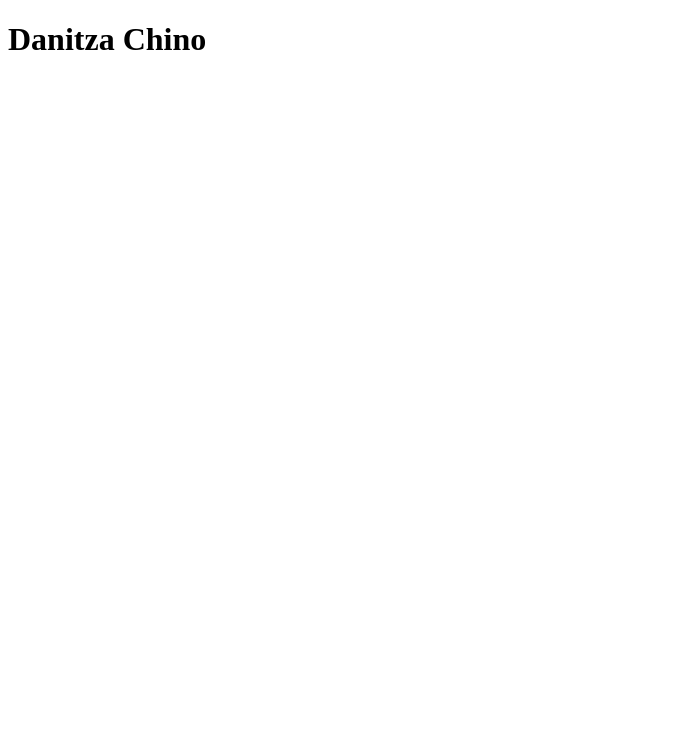
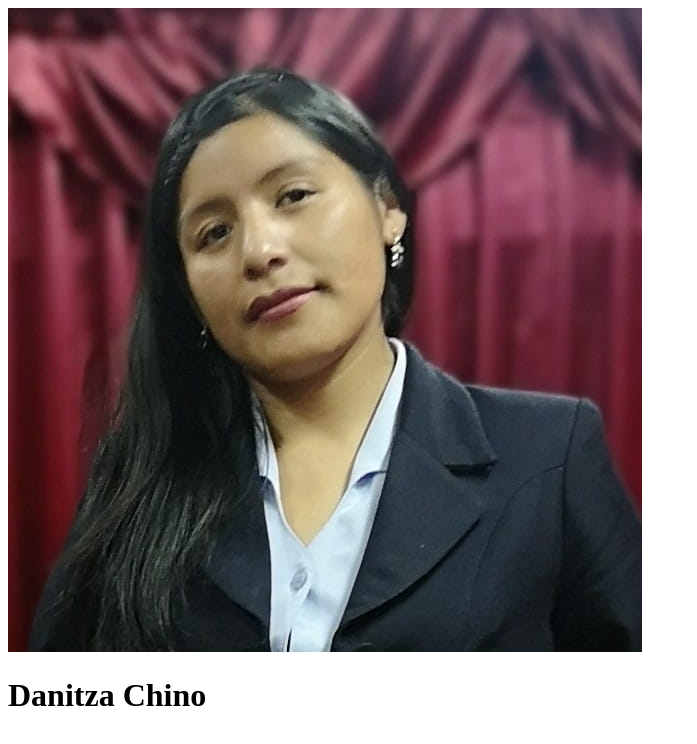
Before and after one commit to DanitzaCV/targeta-personal-webd, a plain HTML site: page index.html in a window 1280 px wide. Shown: the whole page, without its empty margins (0-697 px from the left). Drawn offline with Linux system fonts and the light colour scheme.

Commit message:
header de targeta web

```diff
--- a/index.html
+++ b/index.html
@@ -9,6 +9,12 @@
 </head>
 
 <body>
+    <header>
+        <img
+        src="./img/80209402_2490811164518308_4430069469435396096_n.jpg"
+        alt="Foto Danitza Chino Villalba" />
+    </header>
+
     <h1>Danitza Chino</h1>
 </body>
 
```
Also changed, not shown: img/80209402_2490811164518308_4430069469435396096_n.jpg (added).
